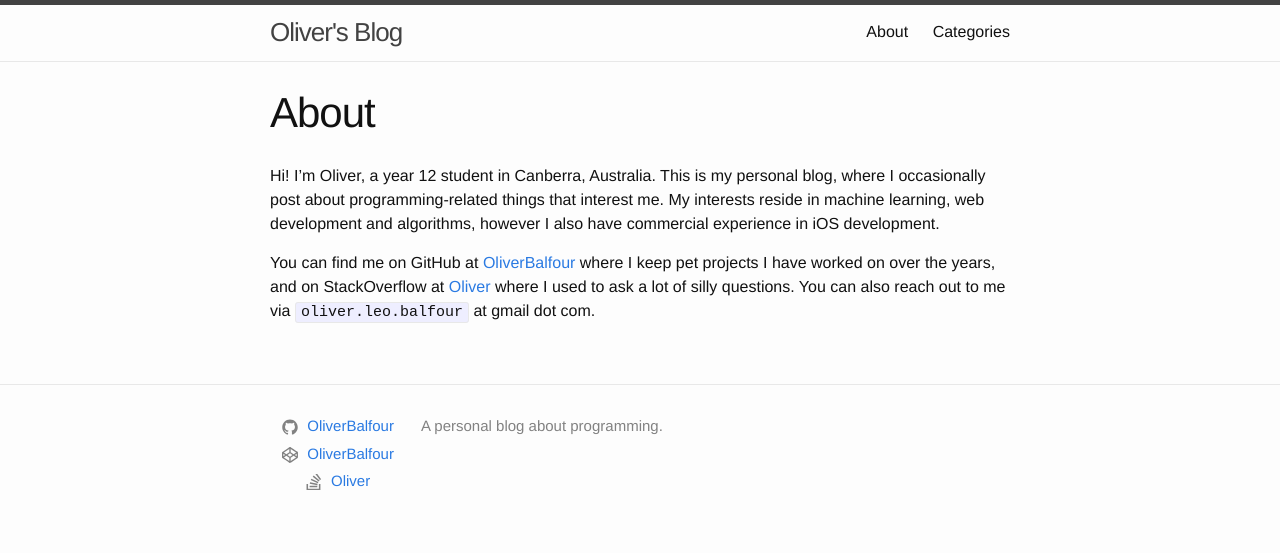
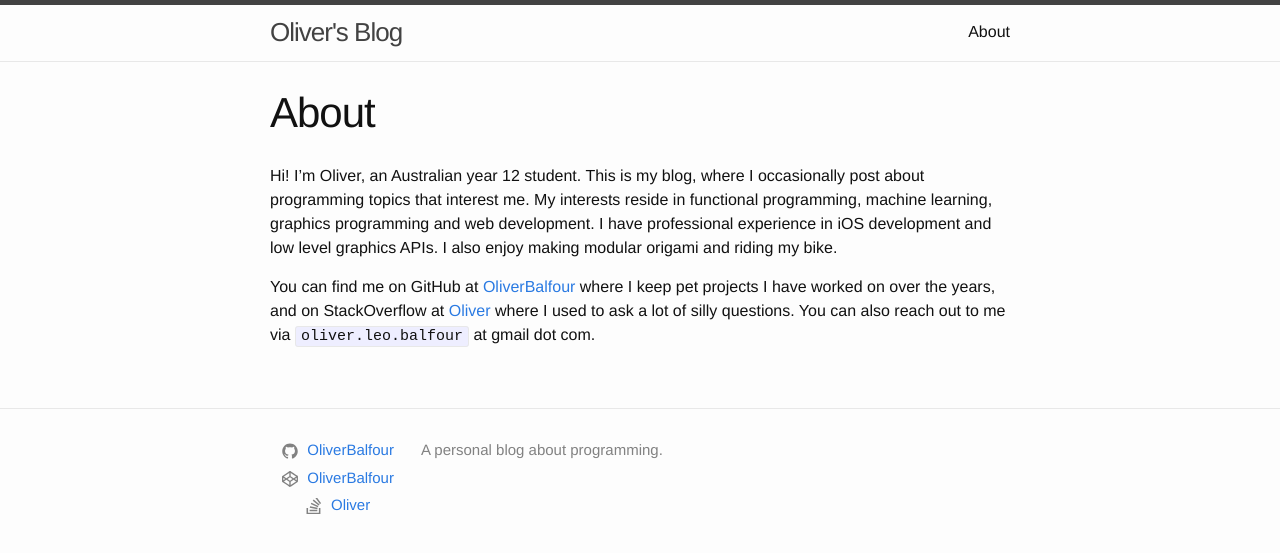
Before and after one commit to OliverBalfour/oliverbalfour.github.io, a Jekyll site: the page built from about.md, in a window 1280 px wide. Shown: the top 553 px of the page. Built offline with Jekyll 4.4.1, drawn with Linux system fonts in a browser that asks for light colours.

Commit message:
Various minor updates.

```diff
--- a/Gemfile
+++ b/Gemfile
@@ -22,6 +22,3 @@ group :jekyll_plugins do
   gem "jekyll-feed", "~> 0.6"
   gem 'jekyll-seo-tag'
 end
-
-# Windows does not include zoneinfo files, so bundle the tzinfo-data gem
-gem 'tzinfo-data', platforms: [:mingw, :mswin, :x64_mingw, :jruby]
--- a/_config.yml
+++ b/_config.yml
@@ -38,7 +38,7 @@ plugins:
 
 header_pages:
   - about.md
-  - categories.md
+  # - categories.md
 
 exclude: [
   .gitignore,
--- a/_layouts/home.html
+++ b/_layouts/home.html
@@ -17,7 +17,7 @@ layout: default
 				<h2>
 					<p class="post-link">
 						<a href="{{ post.url | relative_url }}">{{ post.title | escape }}</a>
-						<small><code>{{ post.categories[0] | escape }}</code></small>
+						<!-- <small><code>{{ post.categories[0] | escape }}</code></small> -->
 					</p>
 				</h2>
 			</li>
--- a/_layouts/post.html
+++ b/_layouts/post.html
@@ -27,12 +27,12 @@ layout: default
 		{{ content }}
 	</div>
 
-	<span>
+	<!-- <span>
 		Tagged: &nbsp;
 		{% for tag in page.categories %}
 			<a href="{{ "/categories/" | relative_url }}{{ tag }}"><code class='tag' style='white-space: nowrap'>{{ tag }}</code></a>
 		{% endfor %}
-	</span>
+	</span> -->
 
 	<!-- <div class='top-categories'>
 		<h2>Top categories</h2>
--- a/about.md
+++ b/about.md
@@ -4,6 +4,6 @@ title: About
 permalink: /about/
 ---
 
-Hi! I'm Oliver, a year 12 student in Canberra, Australia. This is my personal blog, where I occasionally post about programming-related things that interest me. My interests reside in machine learning, web development and algorithms, however I also have commercial experience in iOS development.
+Hi! I'm Oliver, an Australian year 12 student. This is my blog, where I occasionally post about programming topics that interest me. My interests reside in functional programming, machine learning, graphics programming and web development. I have professional experience in iOS development and low level graphics APIs. I also enjoy making modular origami and riding my bike.
 
 You can find me on GitHub at [OliverBalfour](https://github.com/OliverBalfour) where I keep pet projects I have worked on over the years, and on StackOverflow at [Oliver](https://stackoverflow.com/users/4642943/oliver) where I used to ask a lot of silly questions. You can also reach out to me via `oliver.leo.balfour` at gmail dot com.
```
Also changed, not shown: _posts/2018-1-11-i-am-making-and-finishing-a-game.md (+1 -0 lines), _posts/2018-1-22-collision-detection-and-physics.md (+1 -0 lines), Gemfile.lock, README.md.
